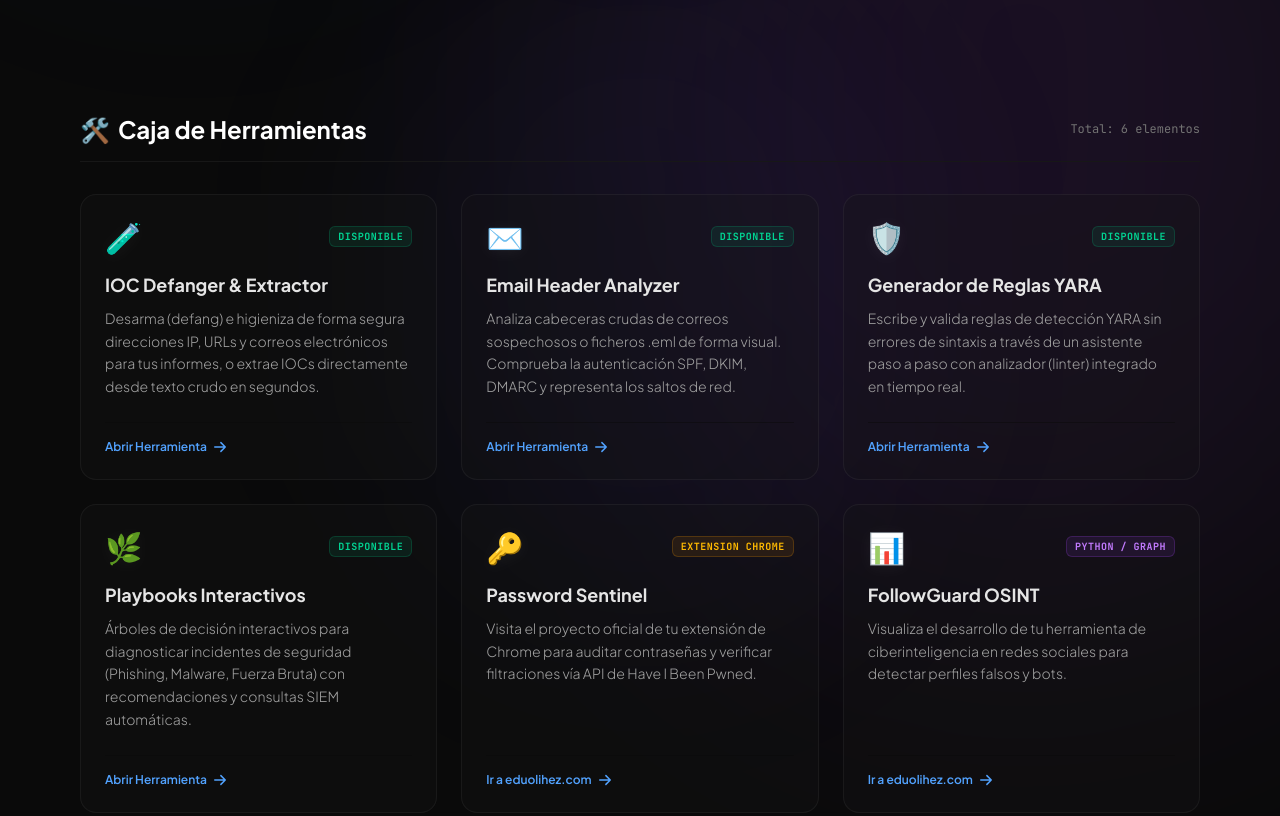
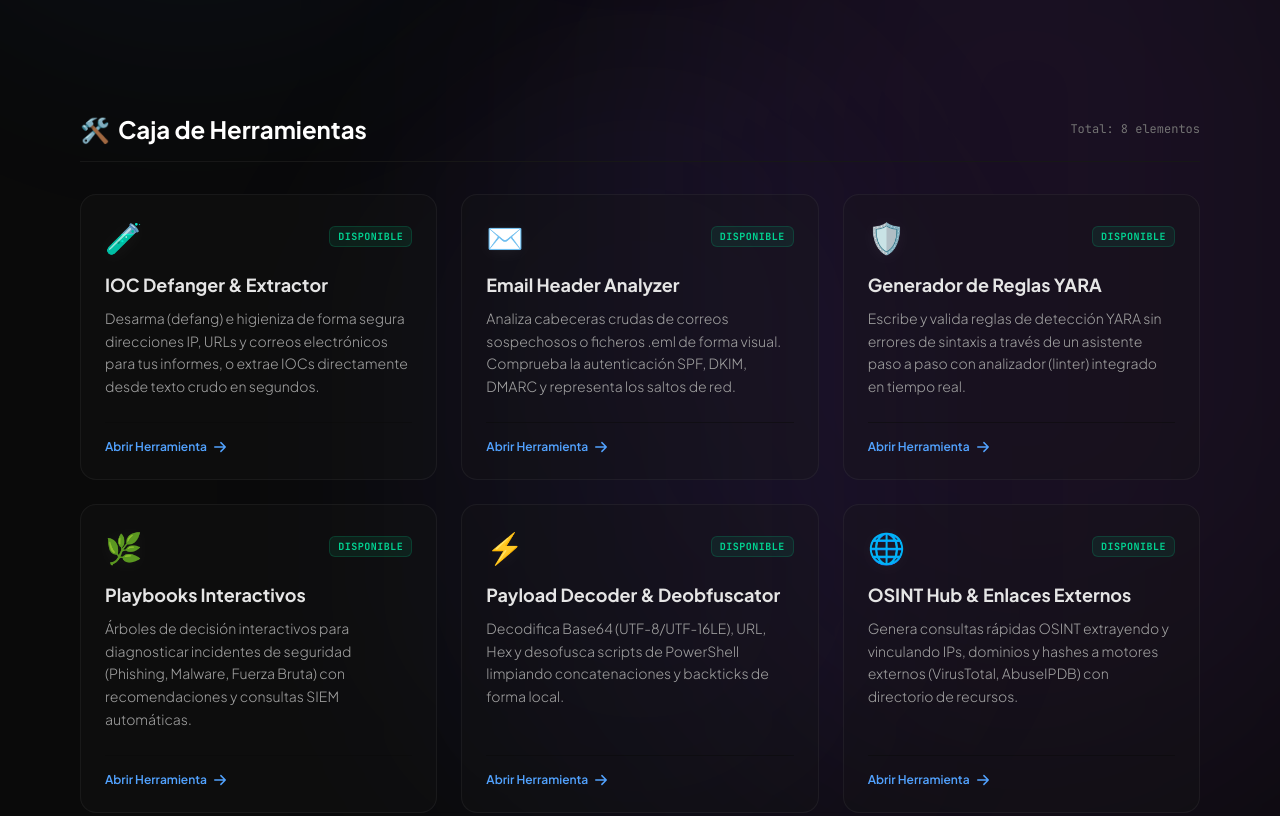
Before and after one commit to eduolihez/eduolihez.github.io, an Astro site: page / in a window 1280 px wide. Shown: the part 760-1576 px from the top of the page. Built offline with nearby package versions, Linux system fonts and the light colour scheme; Astro itself is replaced by a stand-in of ours.

Commit message:
chore: actualizar catalogo de herramientas y documentacion

```diff
--- a/src/pages/index.astro
+++ b/src/pages/index.astro
@@ -46,6 +46,28 @@ const tools = [
     badge: "DISPONIBLE",
     badgeColor: "bg-emerald-500/10 text-emerald-400 border-emerald-500/20",
     href: "/tools/playbooks",
+    actionText: "Abrir Herramienta",
+    disabled: false,
+  },
+  {
+    id: "decoder",
+    title: "Payload Decoder & Deobfuscator",
+    description: "Decodifica Base64 (UTF-8/UTF-16LE), URL, Hex y desofusca scripts de PowerShell limpiando concatenaciones y backticks de forma local.",
+    icon: "⚡",
+    badge: "DISPONIBLE",
+    badgeColor: "bg-emerald-500/10 text-emerald-400 border-emerald-500/20",
+    href: "/tools/decoder",
+    actionText: "Abrir Herramienta",
+    disabled: false,
+  },
+  {
+    id: "osint-hub",
+    title: "OSINT Hub & Enlaces Externos",
+    description: "Genera consultas rápidas OSINT extrayendo y vinculando IPs, dominios y hashes a motores externos (VirusTotal, AbuseIPDB) con directorio de recursos.",
+    icon: "🌐",
+    badge: "DISPONIBLE",
+    badgeColor: "bg-emerald-500/10 text-emerald-400 border-emerald-500/20",
+    href: "/tools/osint-hub",
     actionText: "Abrir Herramienta",
     disabled: false,
   },
```
Also changed, not shown: README.md.
